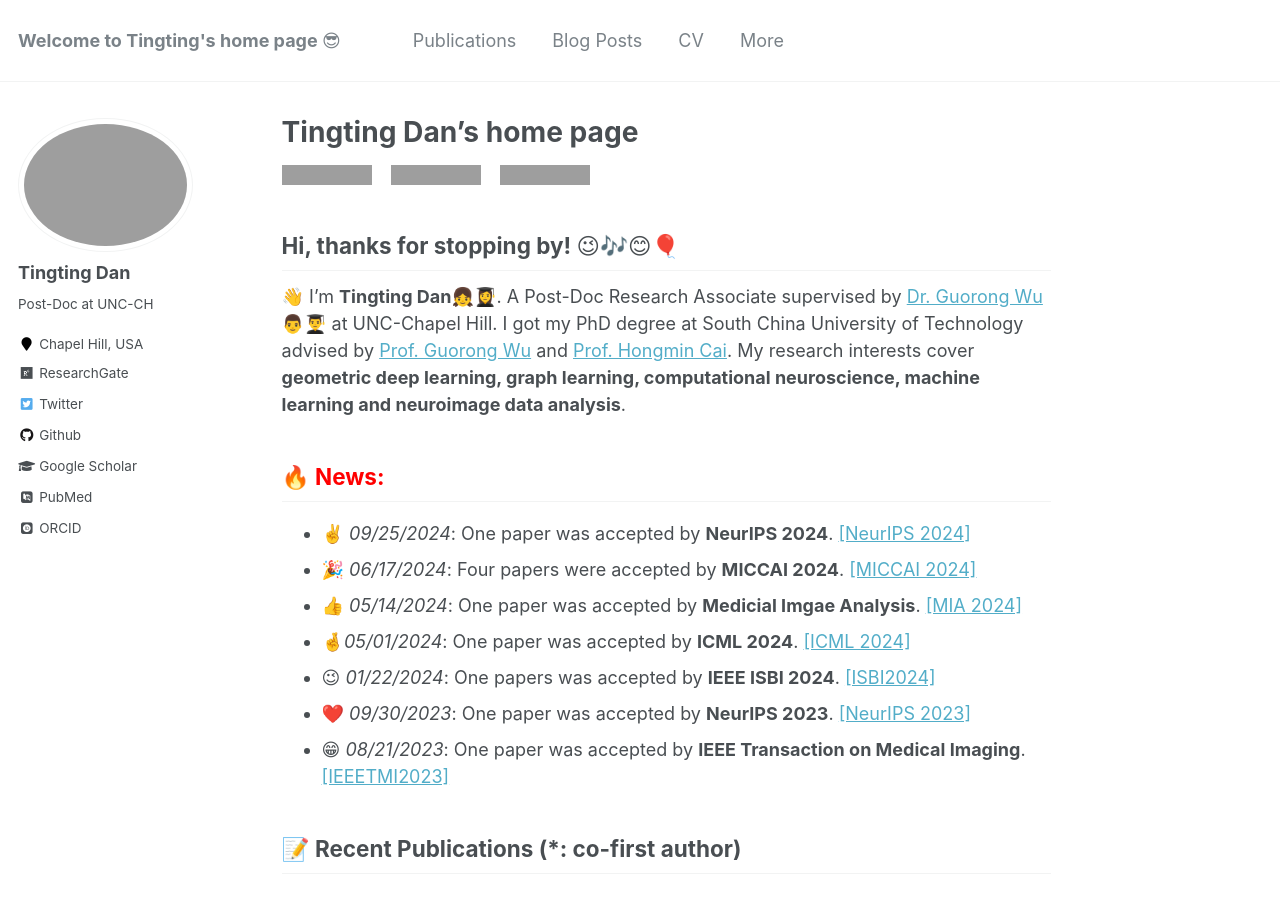
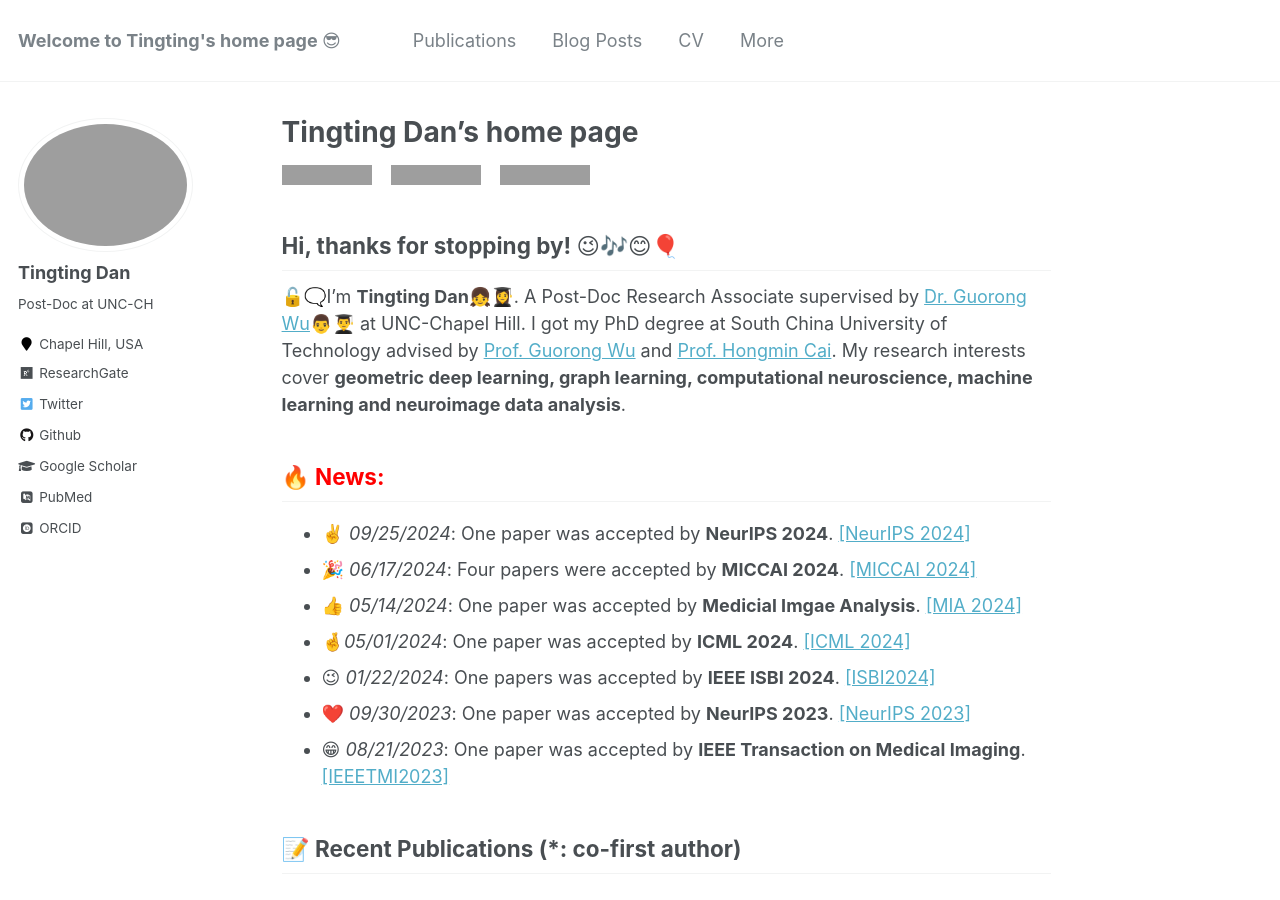
Before and after one commit to Dandy5721/dandy.github.io, a Jekyll site: the page built from _pages/about.md, in a window 1280 px wide and 900 px high. Built offline with Jekyll 4.4.1, drawn with Linux system fonts in a browser that asks for light colours; some web fonts are replaced; comment, search, counter and statistics services are not loaded; grey boxes are pictures that could not be loaded.

```diff
--- a/_pages/about.md
+++ b/_pages/about.md
@@ -14,7 +14,7 @@ redirect_from:
 
 ## Hi, thanks for stopping by! 😉🎶😊🎈
 
-👋 I'm **Tingting Dan**👧👩‍🎓. A Post-Doc Research Associate supervised by [Dr. Guorong Wu](https://www.acmlab.org/team)👨👨‍🎓 at UNC-Chapel Hill. I got my PhD degree at South China University of Technology advised by [Prof. Guorong Wu](https://scholar.google.com/citations?user=XVsMB2kAAAAJ&hl=en) and [Prof. Hongmin Cai](https://scholar.google.com.hk/citations?user=B2BWq_EAAAAJ&hl=zh-CN). My research interests cover **geometric deep learning, graph learning, computational neuroscience, machine learning and neuroimage data analysis**.
+🔓🗨️I'm **Tingting Dan**👧👩‍🎓. A Post-Doc Research Associate supervised by [Dr. Guorong Wu](https://www.acmlab.org/team)👨👨‍🎓 at UNC-Chapel Hill. I got my PhD degree at South China University of Technology advised by [Prof. Guorong Wu](https://scholar.google.com/citations?user=XVsMB2kAAAAJ&hl=en) and [Prof. Hongmin Cai](https://scholar.google.com.hk/citations?user=B2BWq_EAAAAJ&hl=zh-CN). My research interests cover **geometric deep learning, graph learning, computational neuroscience, machine learning and neuroimage data analysis**.
 
 ## 🔥 <span style="color:red">**News:**</span>
  - ✌️ _09/25/2024_: One paper was accepted by **NeurIPS 2024**. [[NeurIPS 2024]](https://www.researchgate.net/publication/384365261_NeuroPath_A_Neural_Pathway_Transformer_for_Joining_the_Dots_of_Human_Connectomes)
```
